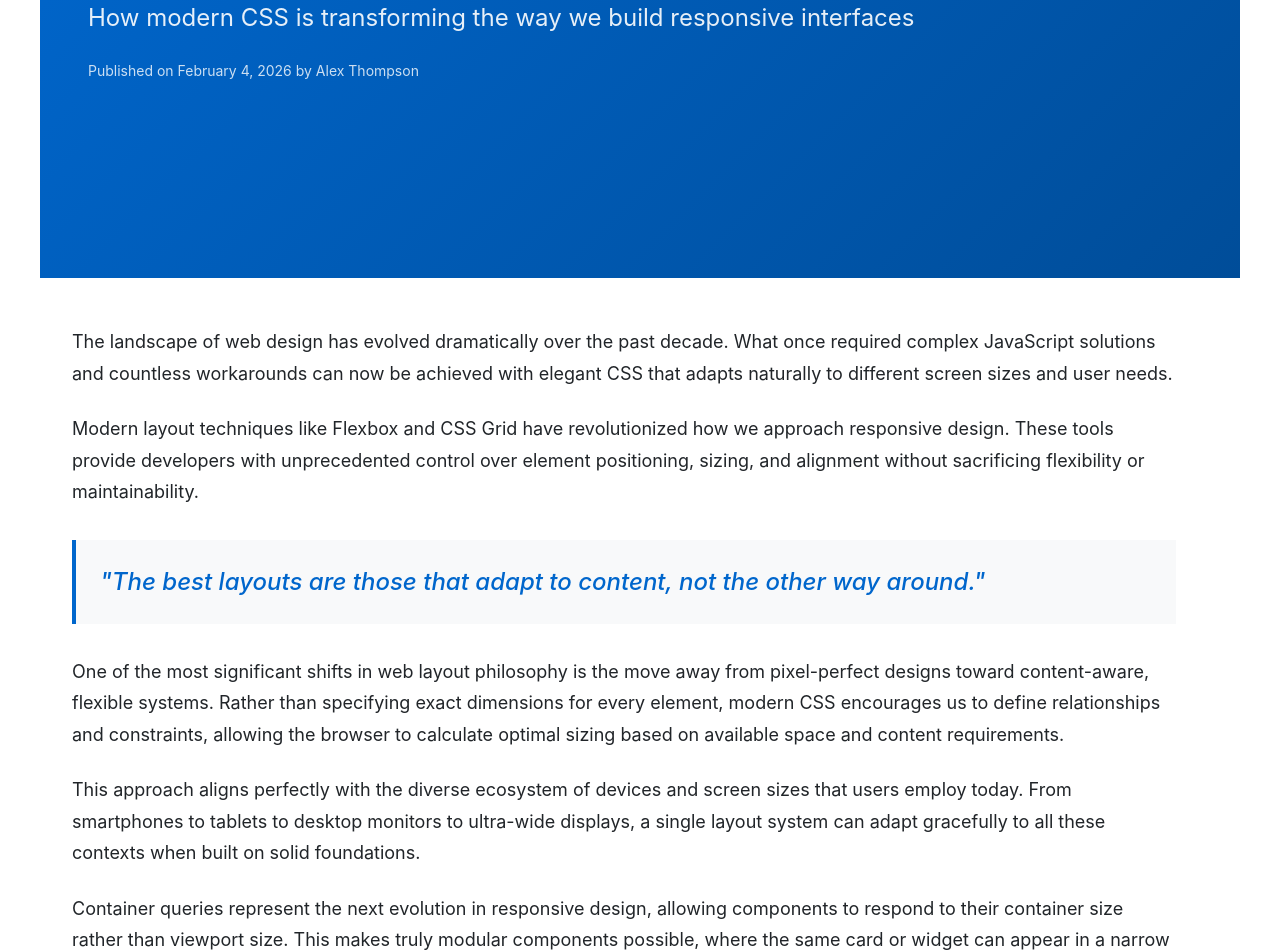
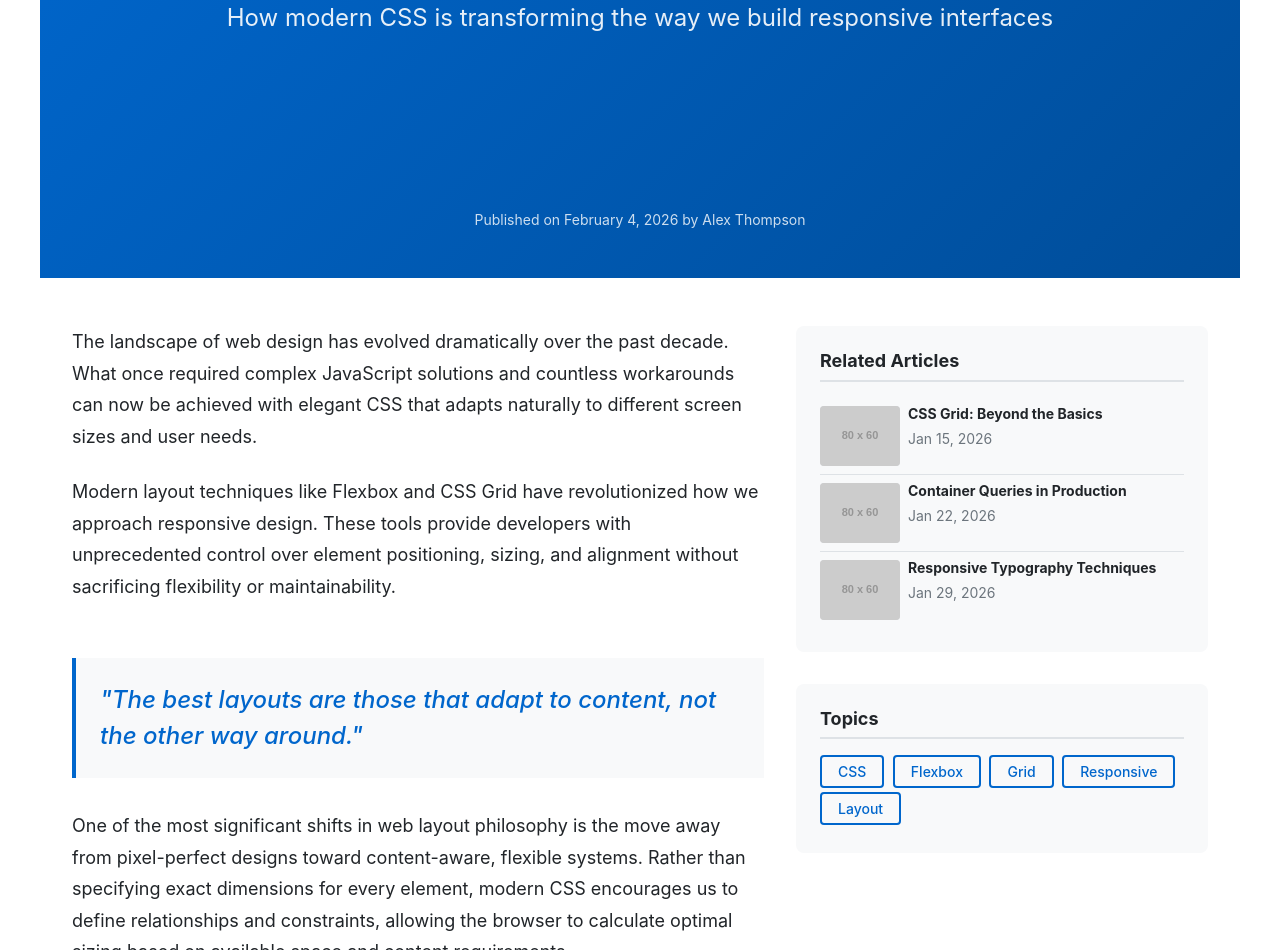
Before and after one commit to obviouslyweb/butterfield-wdd331-portfolio, a plain HTML site: page unit-2/flexbox-starter/article.html in a window 1280 px wide. Shown: the part 122-1072 px from the top of the page. Drawn offline with Linux system fonts and the light colour scheme; placeholder pictures from the web are drawn by us.

Commit message:
Completed article page.

```diff
--- a/unit-2/flexbox-starter/css/layout/article.css
+++ b/unit-2/flexbox-starter/css/layout/article.css
@@ -1,12 +1,5 @@
 /**
  * Article Layout
- * TODO: Implement a magazine-style article layout with hero, content area, sidebar, and author bio
- *
- * Requirements:
- * - Hero section should use Flexbox for vertical centering
- * - Main content and sidebar should be side-by-side with proportional sizing
- * - Pull quotes should use align-self for positioning
- * - Author bio should use media object pattern
  */
 
 .article-container {
@@ -14,12 +7,12 @@
     margin: 0 auto;
 }
 
-/* TODO: Style the hero section
- * Hint: Use Flexbox with flex-direction: column
- * Center content vertically and push author info to bottom with margin-top: auto
- */
 .article-hero {
-    /* Your code here */
+    display: flex;
+    flex-direction: column;
+    align-items: center;
+    align-content: center;
+    justify-items: center;
     min-height: 400px;
     background: linear-gradient(135deg, var(--color-primary) 0%, var(--color-primary-dark) 100%);
     color: white;
@@ -39,24 +32,22 @@
 }
 
 .article-hero-meta {
-    /* Your code here - how do you push this to the bottom? */
+    margin-top: auto;
     font-size: var(--font-size-small);
     opacity: 0.8;
 }
 
-/* TODO: Style the main content area (article + sidebar)
- * Hint: Use Flexbox with flex-wrap: wrap
- * Article content should have flex: 2 1 500px
- * Sidebar should have flex: 1 1 300px
- * This creates proportional sizing that wraps on narrow screens
- */
 .article-body {
-    /* Your code here */
+    display: flex;
+    flex-direction: row;
     padding: 0 var(--spacing-xl);
 }
 
 .article-content {
-    /* Your code here */
+    display: flex;
+    flex: 2 1 500px;
+    flex-direction: column;
+    flex-wrap: wrap;
     padding-right: var(--spacing-xl);
 }
 
@@ -66,13 +57,9 @@
     margin-bottom: var(--spacing-lg);
 }
 
-/* TODO: Style pull quotes
- * Hint: Pull quotes break the flow of text
- * Consider using align-self or margin to create visual interest
- * They should stand out from regular text
- */
 .pull-quote {
-    /* Your code here */
+    align-self: center;
+    flex-wrap: wrap;
     font-size: var(--font-size-large);
     font-style: italic;
     font-weight: var(--font-weight-medium);
@@ -83,14 +70,14 @@
     background-color: var(--color-surface);
 }
 
-/* TODO: Style the sidebar
- * Hint: Fixed-ish width that shrinks proportionally to article content
- */
 .article-sidebar {
-    /* Your code here */
+    flex: 1 1 300px;
 }
 
 .sidebar-section {
+    display: flex;
+    flex-direction: column;
+    flex-basis: 50vh;
     margin-bottom: var(--spacing-xl);
     padding: var(--spacing-lg);
     background-color: var(--color-surface);
@@ -104,12 +91,10 @@
     border-bottom: 2px solid var(--color-border);
 }
 
-/* TODO: Style related articles in sidebar
- * Hint: Each related article should use media object pattern
- * Small thumbnail on left, text on right
- */
 .related-article {
-    /* Your code here */
+    display: flex;
+    flex-direction: row;
+    gap: var(--spacing-sm);
     padding: var(--spacing-sm) 0;
     border-bottom: 1px solid var(--color-border);
 }
@@ -119,7 +104,6 @@
 }
 
 .related-article-thumbnail {
-    /* Your code here - fixed width */
     width: 80px;
     height: 60px;
     border-radius: var(--radius-sm);
@@ -128,7 +112,8 @@
 }
 
 .related-article-content {
-    /* Your code here - grows to fill space */
+    flex-basis: 50%;
+    flex-grow: 1;
 }
 
 .related-article-title {
@@ -143,12 +128,10 @@
     color: var(--color-text-muted);
 }
 
-/* TODO: Style the author bio section with media object pattern
- * Hint: Author photo on left, bio text on right
- * This is similar to the review pattern from product page
- */
 .article-author {
-    /* Your code here */
+    display: flex;
+    flex-direction: row;
+    gap: var(--spacing-med);
     margin-top: var(--spacing-xxl);
     padding: var(--spacing-xl);
     background-color: var(--color-surface);
@@ -156,7 +139,6 @@
 }
 
 .author-photo {
-    /* Your code here */
     width: 100px;
     height: 100px;
     border-radius: 50%;
@@ -165,7 +147,7 @@
 }
 
 .author-info {
-    /* Your code here */
+    /* Didn't really need anything with my implementation here */
 }
 
 .author-name {
```
